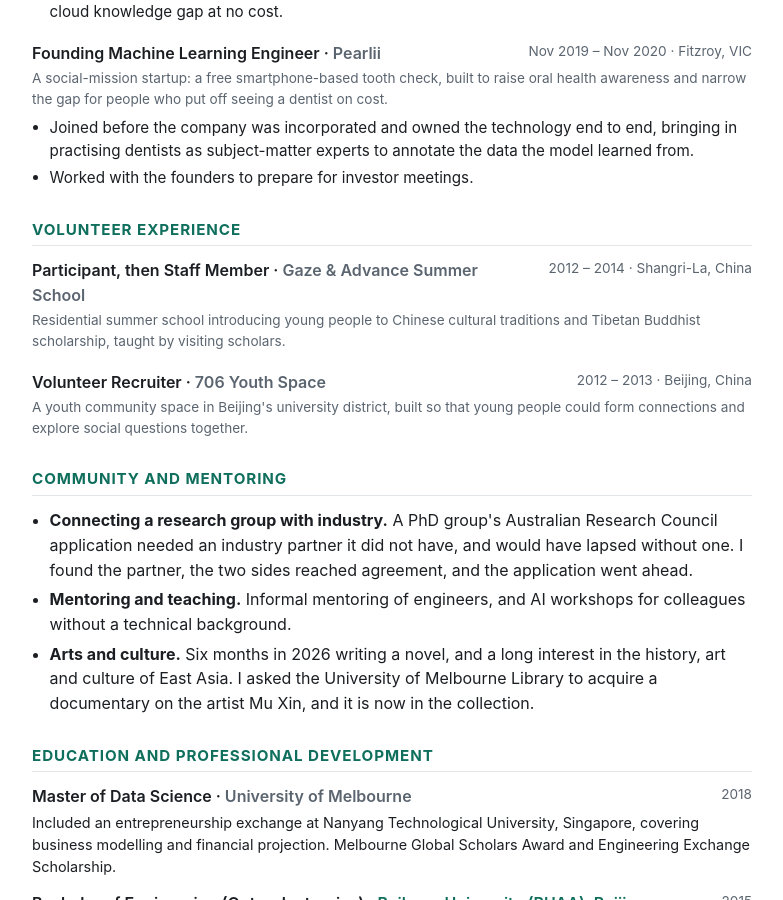
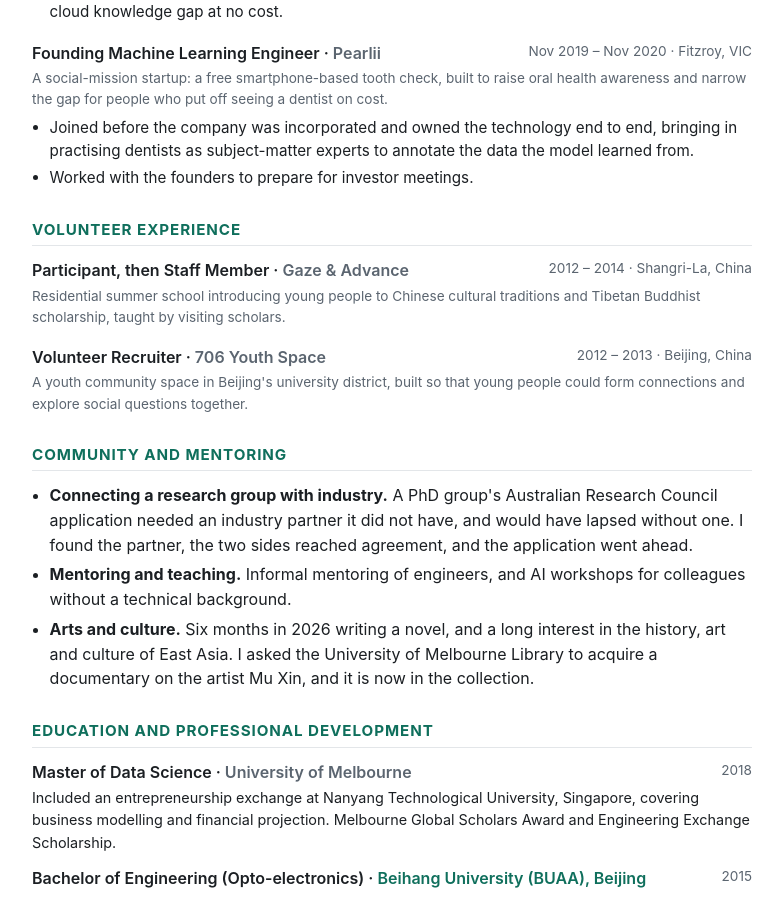
Before and after one commit to ruodingt/ruodingt.github.io, a Jekyll site: the page built from cv/index.md, in a window 1280 px wide and 900 px high, scrolled down 1746 px. Shown: the whole window, without its empty margins (248-1031 px from the left). Built offline with Jekyll 4.4.1, drawn with Linux system fonts in a browser that asks for light colours.

Commit message:
Name the Shangri-La program just Gaze & Advance
The title carried "Summer School" while the line right under it already
said "Residential summer school", so the format was stated twice.

Co-Authored-By: Claude Opus 5 <noreply@anthropic.com>

```diff
--- a/_data/cv.yml
+++ b/_data/cv.yml
@@ -68,7 +68,7 @@ experience:
 # The CV guide asks that volunteer and not-for-profit experience be clearly
 # separated from professional experience, so these carry dates of their own.
 volunteer:
-  - org: "Gaze &amp; Advance Summer School"
+  - org: "Gaze &amp; Advance"
     role: "Participant, then Staff Member"
     dates: "2012 &ndash; 2014"
     location: "Shangri-La, China"
```
